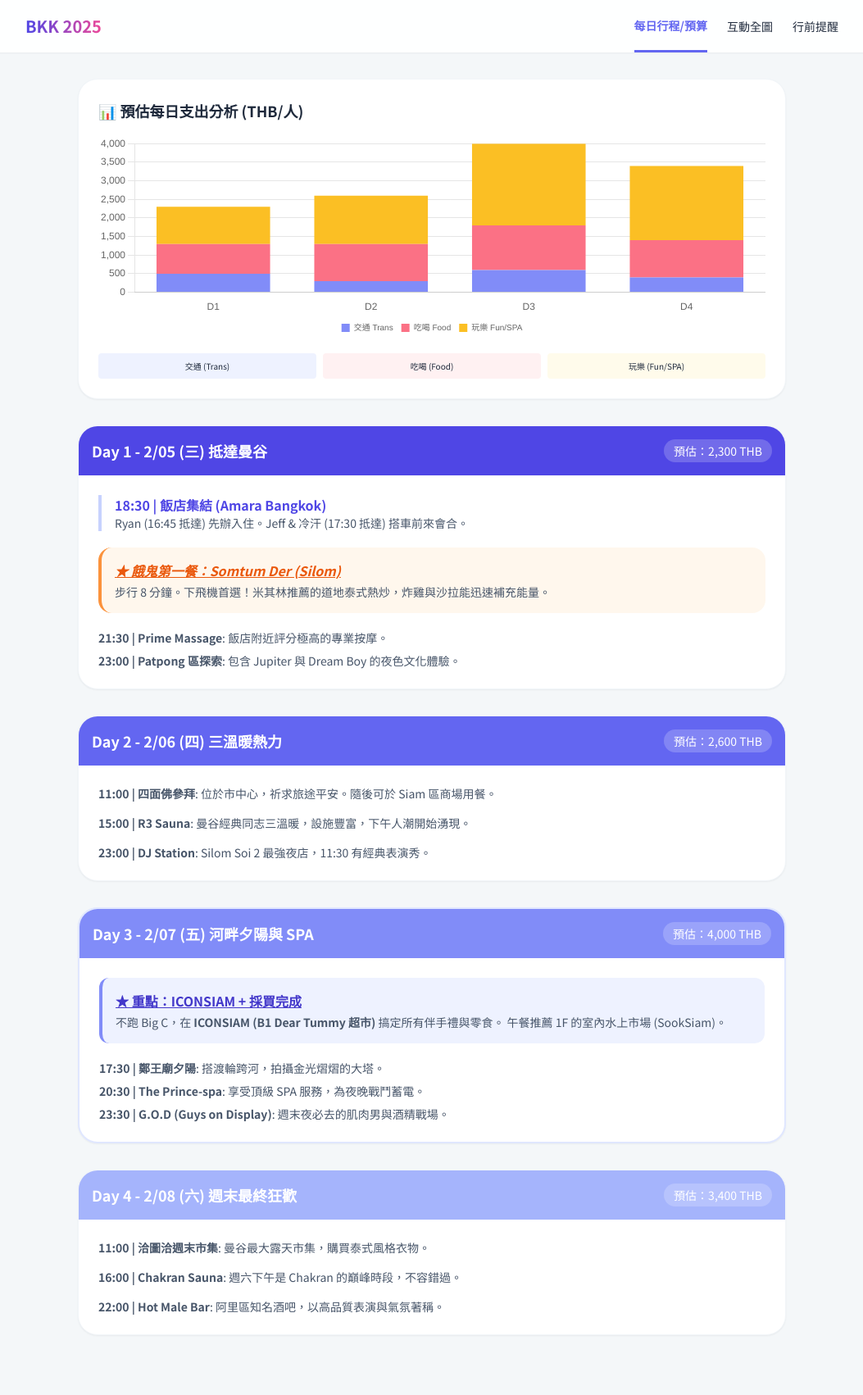
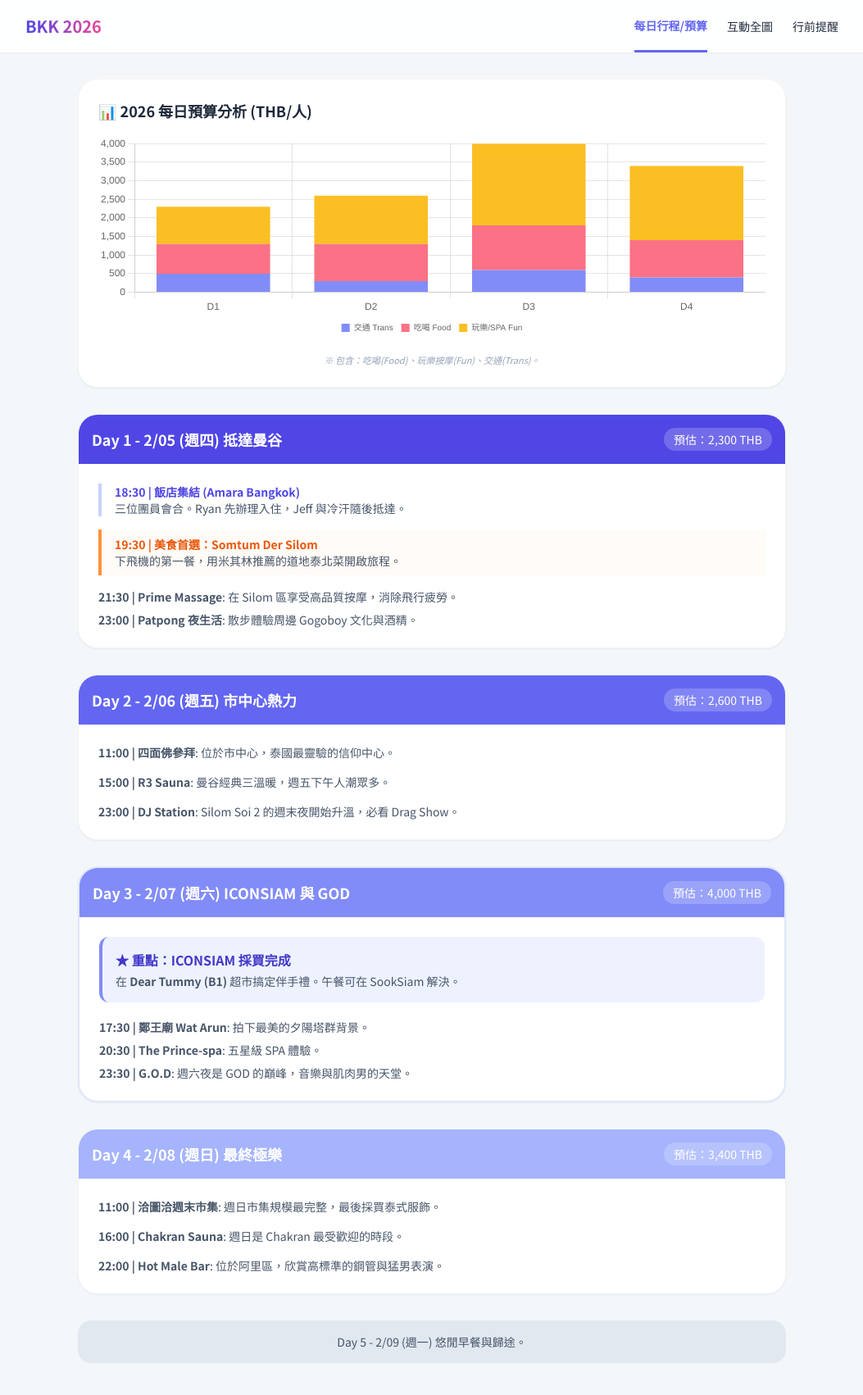
Before and after one commit to DingHungD/25BBK, a plain HTML site: page index.html in a window 1280 px wide. Shown: the whole page at 82% size, without its empty margins (113-1166 px from the left). Before the commit the page ends 1669 px from the top, so only its background shows below. Drawn offline with nearby package versions, Linux system fonts and the light colour scheme.

Commit message:
Add files via upload

```diff
--- a/index.html
+++ b/index.html
@@ -3,20 +3,20 @@
 <head>
     <meta charset="UTF-8">
     <meta name="viewport" content="width=device-width, initial-scale=1.0">
-    <title>曼谷極樂 2025 - 完整行程地圖版</title>
+    <title>曼谷極樂之旅 2026 - 最終正確日期版</title>
     <script src="https://cdn.tailwindcss.com"></script>
     <script src="https://cdn.jsdelivr.net/npm/chart.js"></script>
     <link rel="stylesheet" href="https://unpkg.com/leaflet@1.9.4/dist/leaflet.css" />
     <script src="https://unpkg.com/leaflet@1.9.4/dist/leaflet.js"></script>
     <link href="https://fonts.googleapis.com/css2?family=Noto+Sans+TC:wght@300;400;700&display=swap" rel="stylesheet">
     <style>
-        body { font-family: 'Noto Sans TC', sans-serif; background-color: #f4f7f9; scroll-behavior: smooth; }
+        body { font-family: 'Noto Sans TC', sans-serif; background-color: #f4f7f9; }
         .tab-content { display: none; }
         .tab-content.active { display: block; }
         .nav-btn.active { color: #6366f1; border-bottom: 3px solid #6366f1; font-weight: bold; }
-        #map { height: 650px; width: 100%; border-radius: 1.5rem; z-index: 1; border: 2px solid #e2e8f0; }
+        #map { height: 600px; width: 100%; border-radius: 1.5rem; z-index: 1; border: 2px solid #e2e8f0; }
 
-        /* 地圖標籤樣式 */
+        /* 地圖標籤樣式 - 直接顯示名稱 */
         .map-label {
             background: white; border: 1px solid #6366f1; border-radius: 4px; padding: 2px 6px;
             font-size: 11px; font-weight: bold; white-space: nowrap; box-shadow: 0 2px 4px rgba(0,0,0,0.2);
@@ -31,7 +31,7 @@
 
     <nav class="fixed top-0 w-full bg-white/90 backdrop-blur-md shadow-sm z-[1000]">
         <div class="max-w-5xl mx-auto px-4 flex justify-between items-center h-16">
-            <h1 class="font-black text-xl bg-gradient-to-r from-indigo-600 to-pink-500 bg-clip-text text-transparent">BKK 2025</h1>
+            <h1 class="font-black text-xl bg-gradient-to-r from-indigo-600 to-pink-500 bg-clip-text text-transparent">BKK 2026</h1>
             <div class="flex space-x-6 text-sm">
                 <button onclick="showSection('itinerary')" class="nav-btn active py-5">每日行程/預算</button>
                 <button onclick="showSection('map-page')" class="nav-btn py-5" onclick="initMapOnce()">互動全圖</button>
@@ -43,130 +43,128 @@
     <main class="max-w-4xl mx-auto px-4 pt-24">
 
         <section id="itinerary" class="tab-content active space-y-8">
-
             <div class="bg-white p-6 rounded-3xl shadow-sm border border-slate-100">
-                <h2 class="text-lg font-bold mb-4 flex items-center">📊 預估每日支出分析 (THB/人)</h2>
+                <h2 class="text-lg font-bold mb-4 flex items-center">📊 2026 每日預算分析 (THB/人)</h2>
                 <div class="h-[250px]">
                     <canvas id="budgetStackedChart"></canvas>
                 </div>
-                <div class="grid grid-cols-3 gap-2 mt-4 text-[10px] text-center">
-                    <div class="bg-indigo-50 p-2 rounded">交通 (Trans)</div>
-                    <div class="bg-rose-50 p-2 rounded">吃喝 (Food)</div>
-                    <div class="bg-amber-50 p-2 rounded">玩樂 (Fun/SPA)</div>
-                </div>
+                <p class="text-[11px] text-slate-400 mt-4 italic text-center">※ 包含：吃喝(Food)、玩樂按摩(Fun)、交通(Trans)。</p>
             </div>
 
             <div class="bg-white rounded-3xl overflow-hidden shadow-sm border border-slate-100">
                 <div class="bg-indigo-600 p-4 text-white flex justify-between items-center">
-                    <h3 class="font-bold text-lg">Day 1 - 2/05 (三) 抵達曼谷</h3>
+                    <span class="font-bold text-lg">Day 1 - 2/05 (週四) 抵達曼谷</span>
                     <span class="text-sm bg-white/20 px-3 py-1 rounded-full">預估：2,300 THB</span>
                 </div>
-                <div class="p-6 space-y-5">
+                <div class="p-6 space-y-4">
                     <div class="border-l-4 border-indigo-200 pl-4">
-                        <p class="font-bold text-indigo-600">18:30 | 飯店集結 (Amara Bangkok)</p>
-                        <p class="text-sm text-slate-600">Ryan (16:45 抵達) 先辦入住。Jeff & 冷汗 (17:30 抵達) 搭車前來會合。</p>
+                        <p class="font-bold text-indigo-600 text-sm">18:30 | 飯店集結 (Amara Bangkok)</p>
+                        <p class="text-sm text-slate-600">三位團員會合。Ryan 先辦理入住，Jeff 與冷汗隨後抵達。</p>
                     </div>
-                    <div class="bg-orange-50 p-4 rounded-2xl border-l-4 border-orange-400">
-                        <p class="font-bold text-orange-600 italic underline">★ 餓鬼第一餐：Somtum Der (Silom)</p>
-                        <p class="text-sm text-slate-600 mt-1">步行 8 分鐘。下飛機首選！米其林推薦的道地泰式熱炒，炸雞與沙拉能迅速補充能量。</p>
+                    <div class="border-l-4 border-orange-400 pl-4 bg-orange-50/50 py-2">
+                        <p class="font-bold text-orange-600 text-sm">19:30 | 美食首選：Somtum Der Silom</p>
+                        <p class="text-sm text-slate-600">下飛機的第一餐，用米其林推薦的道地泰北菜開啟旅程。</p>
                     </div>
                     <div class="text-sm text-slate-600 space-y-2">
-                        <p><b>21:30 | Prime Massage</b>: 飯店附近評分極高的專業按摩。</p>
-                        <p><b>23:00 | Patpong 區探索</b>: 包含 Jupiter 與 Dream Boy 的夜色文化體驗。</p>
+                        <p><b>21:30 | Prime Massage</b>: 在 Silom 區享受高品質按摩，消除飛行疲勞。</p>
+                        <p><b>23:00 | Patpong 夜生活</b>: 散步體驗周邊 Gogoboy 文化與酒精。</p>
                     </div>
                 </div>
             </div>
 
             <div class="bg-white rounded-3xl overflow-hidden shadow-sm border border-slate-100">
                 <div class="bg-indigo-500 p-4 text-white flex justify-between items-center">
-                    <h3 class="font-bold text-lg">Day 2 - 2/06 (四) 三溫暖熱力</h3>
+                    <span class="font-bold text-lg">Day 2 - 2/06 (週五) 市中心熱力</span>
                     <span class="text-sm bg-white/20 px-3 py-1 rounded-full">預估：2,600 THB</span>
                 </div>
                 <div class="p-6 space-y-4 text-sm text-slate-600">
-                    <p><b>11:00 | 四面佛參拜</b>: 位於市中心，祈求旅途平安。隨後可於 Siam 區商場用餐。</p>
-                    <p><b>15:00 | R3 Sauna</b>: 曼谷經典同志三溫暖，設施豐富，下午人潮開始湧現。</p>
-                    <p><b>23:00 | DJ Station</b>: Silom Soi 2 最強夜店，11:30 有經典表演秀。</p>
+                    <p><b>11:00 | 四面佛參拜</b>: 位於市中心，泰國最靈驗的信仰中心。</p>
+                    <p><b>15:00 | R3 Sauna</b>: 曼谷經典三溫暖，週五下午人潮眾多。</p>
+                    <p><b>23:00 | DJ Station</b>: Silom Soi 2 的週末夜開始升溫，必看 Drag Show。</p>
                 </div>
             </div>
 
             <div class="bg-white rounded-3xl overflow-hidden shadow-sm border-2 border-indigo-100">
                 <div class="bg-indigo-400 p-4 text-white flex justify-between items-center">
-                    <h3 class="font-bold text-lg">Day 3 - 2/07 (五) 河畔夕陽與 SPA</h3>
+                    <span class="font-bold text-lg">Day 3 - 2/07 (週六) ICONSIAM 與 GOD</span>
                     <span class="text-sm bg-white/20 px-3 py-1 rounded-full">預估：4,000 THB</span>
                 </div>
                 <div class="p-6 space-y-5">
                     <div class="bg-indigo-50 p-4 rounded-xl border-l-4 border-indigo-400">
-                        <p class="font-bold text-indigo-700 underline">★ 重點：ICONSIAM + 採買完成</p>
+                        <p class="font-bold text-indigo-700">★ 重點：ICONSIAM 採買完成</p>
                         <p class="text-sm text-slate-600 mt-1">
-                            不跑 Big C，在 <b>ICONSIAM (B1 Dear Tummy 超市)</b> 搞定所有伴手禮與零食。
-                            午餐推薦 1F 的室內水上市場 (SookSiam)。
+                            在 <b>Dear Tummy (B1)</b> 超市搞定伴手禮。午餐可在 SookSiam 解決。
                         </p>
                     </div>
                     <div class="text-sm text-slate-600 space-y-2">
-                        <p><b>17:30 | 鄭王廟夕陽</b>: 搭渡輪跨河，拍攝金光熠熠的大塔。</p>
-                        <p><b>20:30 | The Prince-spa</b>: 享受頂級 SPA 服務，為夜晚戰鬥蓄電。</p>
-                        <p><b>23:30 | G.O.D (Guys on Display)</b>: 週末夜必去的肌肉男與酒精戰場。</p>
+                        <p><b>17:30 | 鄭王廟 Wat Arun</b>: 拍下最美的夕陽塔群背景。</p>
+                        <p><b>20:30 | The Prince-spa</b>: 五星級 SPA 體驗。</p>
+                        <p><b>23:30 | G.O.D</b>: 週六夜是 GOD 的巔峰，音樂與肌肉男的天堂。</p>
                     </div>
                 </div>
             </div>
 
             <div class="bg-white rounded-3xl overflow-hidden shadow-sm border border-slate-100">
                 <div class="bg-indigo-300 p-4 text-white flex justify-between items-center">
-                    <h3 class="font-bold text-lg">Day 4 - 2/08 (六) 週末最終狂歡</h3>
+                    <span class="font-bold text-lg">Day 4 - 2/08 (週日) 最終極樂</span>
                     <span class="text-sm bg-white/20 px-3 py-1 rounded-full">預估：3,400 THB</span>
                 </div>
                 <div class="p-6 space-y-4 text-sm text-slate-600">
-                    <p><b>11:00 | 洽圖洽週末市集</b>: 曼谷最大露天市集，購買泰式風格衣物。</p>
-                    <p><b>16:00 | Chakran Sauna</b>: 週六下午是 Chakran 的巔峰時段，不容錯過。</p>
-                    <p><b>22:00 | Hot Male Bar</b>: 阿里區知名酒吧，以高品質表演與氣氛著稱。</p>
+                    <p><b>11:00 | 洽圖洽週末市集</b>: 週日市集規模最完整，最後採買泰式服飾。</p>
+                    <p><b>16:00 | Chakran Sauna</b>: 週日是 Chakran 最受歡迎的時段。</p>
+                    <p><b>22:00 | Hot Male Bar</b>: 位於阿里區，欣賞高標準的鋼管與猛男表演。</p>
                 </div>
+            </div>
+
+            <div class="bg-slate-200 p-4 rounded-2xl text-center text-slate-600 text-sm">
+                Day 5 - 2/09 (週一) 悠閒早餐與歸途。
             </div>
         </section>
 
         <section id="map-page" class="tab-content space-y-4">
             <div class="bg-white p-5 rounded-3xl shadow-sm border">
                 <div class="flex justify-between items-center mb-4">
-                    <h2 class="text-xl font-bold">📍 互動導航全圖 (已包含 12 個標註點)</h2>
-                    <span class="text-[10px] bg-slate-100 px-2 py-1 rounded">機場在最右側 (東邊)</span>
+                    <h2 class="text-xl font-bold">📍 2026 互動導航地圖</h2>
+                    <span class="text-[10px] bg-slate-100 px-2 py-1 rounded">機場在右側遠處</span>
                 </div>
                 <div id="map"></div>
-                <div class="mt-4 flex flex-wrap gap-4 justify-center">
-                    <span class="flex items-center text-[10px]"><span class="w-2 h-2 bg-red-500 mr-1"></span>機場</span>
-                    <span class="flex items-center text-[10px]"><span class="w-2 h-2 bg-blue-600 mr-1"></span>飯店</span>
-                    <span class="flex items-center text-[10px]"><span class="w-2 h-2 bg-emerald-500 mr-1"></span>SPA/按摩</span>
-                    <span class="flex items-center text-[10px]"><span class="w-2 h-2 bg-indigo-500 mr-1"></span>三溫暖/夜生活</span>
+                <div class="mt-4 flex flex-wrap gap-3">
+                    <span class="flex items-center text-[10px] font-bold"><span class="w-3 h-3 bg-red-500 rounded-full mr-1"></span>機場</span>
+                    <span class="flex items-center text-[10px] font-bold"><span class="w-3 h-3 bg-blue-600 rounded-full mr-1"></span>飯店</span>
+                    <span class="flex items-center text-[10px] font-bold"><span class="w-3 h-3 bg-emerald-500 rounded-full mr-1"></span>SPA/按摩</span>
+                    <span class="flex items-center text-[10px] font-bold"><span class="w-3 h-3 bg-indigo-500 rounded-full mr-1"></span>熱點設施</span>
                 </div>
             </div>
         </section>
 
         <section id="tips" class="tab-content">
             <div class="bg-white p-8 rounded-3xl shadow-sm border">
-                <h2 class="text-xl font-bold text-red-500 mb-4">💡 旅遊小叮嚀</h2>
-                <ul class="space-y-3 text-sm text-slate-600">
-                    <li class="flex items-start"><span class="mr-2">✔️</span> 下載 Grab/Bolt，曼谷尖峰時間建議搭 BTS 以免塞在路中心。</li>
-                    <li class="flex items-start"><span class="mr-2">✔️</span> 進入寺廟（鄭王廟、四面佛）服裝需莊重，遮住肩膀與過膝。</li>
-                    <li class="flex items-start"><span class="mr-2">✔️</span> 貴重物品在 G.O.D 或 DJ Station 這種擠擁場所請務必貼身保管。</li>
-                    <li class="flex items-start"><span class="mr-2">✔️</span> 保持水分補充，曼谷熱浪很強。</li>
-                </ul>
+                <h2 class="text-xl font-bold text-red-500 mb-4">行前提醒</h2>
+                <div class="text-sm space-y-2 text-slate-600">
+                    <p>● 2026/02/05 (週四) 記得提早預約 The Prince-spa。</p>
+                    <p>● 鄭王廟進入時請勿穿著短褲背心。</p>
+                    <p>● 準備好 Grab / Bolt App，建議綁定信用卡。</p>
+                </div>
             </div>
         </section>
 
     </main>
 
     <script>
-        // 切換分頁邏輯
+        // 切換頁面邏輯
         function showSection(id) {
             document.querySelectorAll('.tab-content').forEach(c => c.classList.remove('active'));
             document.querySelectorAll('.nav-btn').forEach(b => b.classList.remove('active'));
             document.getElementById(id).classList.add('active');
             event.currentTarget.classList.add('active');
+
             if(id === 'map-page') {
                 setTimeout(() => { map.invalidateSize(); initMapOnce(); }, 300);
             }
             window.scrollTo(0, 0);
         }
 
-        // --- Chart.js 預算堆疊圖 ---
+        // --- Chart.js ---
         const ctx = document.getElementById('budgetStackedChart').getContext('2d');
         new Chart(ctx, {
             type: 'bar',
@@ -175,25 +173,24 @@
                 datasets: [
                     { label: '交通 Trans', data: [500, 300, 600, 400], backgroundColor: '#818cf8' },
                     { label: '吃喝 Food', data: [800, 1000, 1200, 1000], backgroundColor: '#fb7185' },
-                    { label: '玩樂 Fun/SPA', data: [1000, 1300, 2200, 2000], backgroundColor: '#fbbf24' }
+                    { label: '玩樂/SPA Fun', data: [1000, 1300, 2200, 2000], backgroundColor: '#fbbf24' }
                 ]
             },
             options: {
                 responsive: true, maintainAspectRatio: false,
                 plugins: { legend: { position: 'bottom', labels: { boxWidth: 10, font: { size: 10 } } } },
-                scales: { x: { stacked: true, grid: { display: false } }, y: { stacked: true } }
+                scales: { x: { stacked: true }, y: { stacked: true } }
             }
         });
 
-        // --- Leaflet 互動地圖核心邏輯 ---
+        // --- Leaflet ---
         var map = L.map('map').setView([13.7367, 100.5231], 12);
         L.tileLayer('https://{s}.basemaps.cartocdn.com/light_all/{z}/{x}/{y}{r}.png', {
             attribution: '© OpenStreetMap'
         }).addTo(map);
 
-        // 指定的所有 12 個地點
-        const locations = [
-            { name: "BKK 機場", coords: [13.6895, 100.7501], type: 'airport' },
+        const markers = [
+            { name: "機場 BKK", coords: [13.6895, 100.7501], type: 'airport' },
             { name: "Amara Bangkok (飯店)", coords: [13.7301, 100.5282], type: 'hotel' },
             { name: "Prime Massage", coords: [13.7288, 100.5312], type: 'spa' },
             { name: "四面佛", coords: [13.7443, 100.5404] },
@@ -201,7 +198,7 @@
             { name: "DJ Station", coords: [13.7291, 100.5340] },
             { name: "鄭王廟 Wat Arun", coords: [13.7437, 100.4883] },
             { name: "The Prince-spa", coords: [13.7725, 100.5420], type: 'spa' },
-            { name: "G.O.D (夜店)", coords: [13.7286, 100.5338] },
+            { name: "G.O.D", coords: [13.7286, 100.5338] },
             { name: "洽圖洽週末市集", coords: [13.7999, 100.5505] },
             { name: "Chakran Sauna", coords: [13.7785, 100.5441] },
             { name: "Hot Male Bar", coords: [13.7845, 100.5443] }
@@ -210,26 +207,24 @@
         let hasInitMarkers = false;
         function initMapOnce() {
             if (hasInitMarkers) return;
-            locations.forEach(loc => {
+            markers.forEach(m => {
                 let labelClass = "map-label";
-                if(loc.type === 'airport') labelClass += " airport-label";
-                if(loc.type === 'hotel') labelClass += " hotel-label";
-                if(loc.type === 'spa') labelClass += " spa-label";
+                if(m.type === 'airport') labelClass += " airport-label";
+                if(m.type === 'hotel') labelClass += " hotel-label";
+                if(m.type === 'spa') labelClass += " spa-label";
 
-                // 標記與文字標籤
                 var labelIcon = L.divIcon({
-                    className: 'custom-div-icon',
-                    html: `<div class="${labelClass}">${loc.name}</div>`,
+                    className: 'custom-icon',
+                    html: `<div class="${labelClass}">${m.name}</div>`,
                     iconSize: [120, 24],
                     iconAnchor: [60, -10]
                 });
 
-                L.marker(loc.coords).addTo(map);
-                L.marker(loc.coords, {icon: labelIcon}).addTo(map);
+                L.marker(m.coords).addTo(map);
+                L.marker(m.coords, {icon: labelIcon}).addTo(map);
             });
 
-            // 聚焦於市區主要活動帶
-            const cityBounds = locations.filter(l => l.name !== "BKK 機場").map(l => l.coords);
+            const cityBounds = markers.filter(m => m.type !== 'airport').map(m => m.coords);
             map.fitBounds(cityBounds, { padding: [50, 50] });
             hasInitMarkers = true;
         }
```
